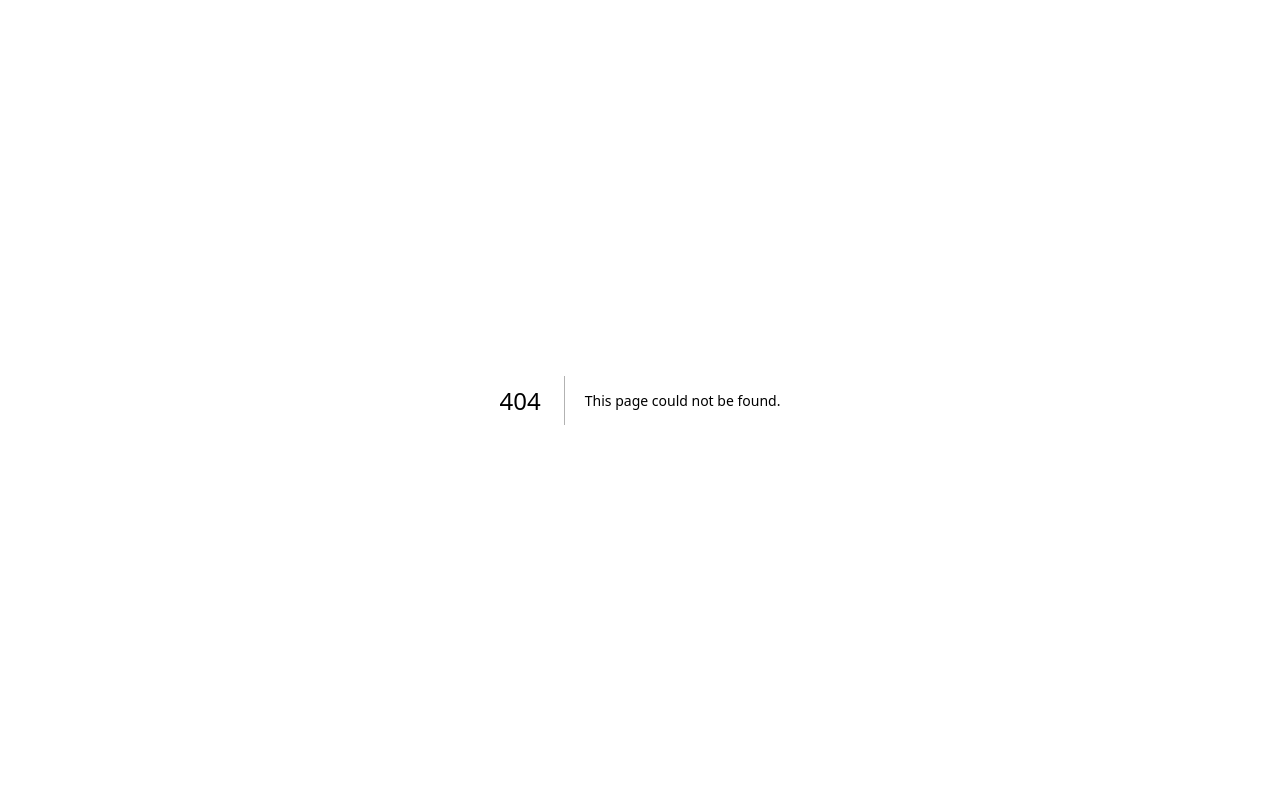
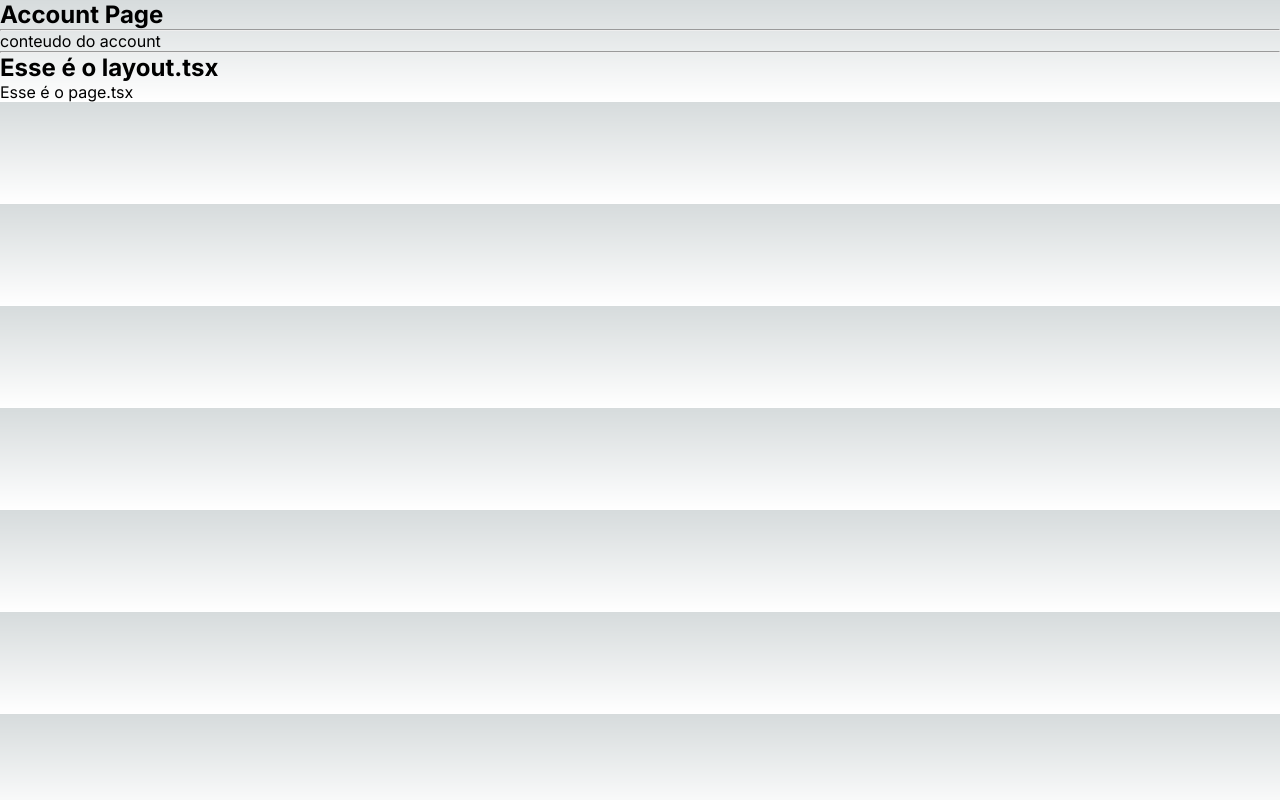
Before and after one commit to LoriaLawrenceZ/GROVIER-frontend, a Next.js app: page /account in a window 1280 px wide. Before the commit this address had no page. Built offline with nearby package versions, Linux system fonts and the light colour scheme.

Commit message:
[chore][feat] Adding pages to learn routing
Signed-off-by: Lorenzo O. Zimbres <97912499+LoriaLawrenceZ@users.noreply.github.com>

```diff
--- /dev/null
+++ b/src/app/account/layout.tsx
@@ -0,0 +1,21 @@
+export default function AccountLayout({
+    children, // will be a page or nested layout
+}: {
+    children: React.ReactNode
+}) {
+    return (
+        <section>
+            <h1>Account Page</h1>
+
+            <hr/>
+
+            {/* Include shared UI here e.g. a header or sidebar */}
+            <p>conteudo do account</p>
+
+            <hr/>
+
+            <h2>Esse é o layout.tsx</h2>
+            {children}
+        </section>
+    );
+}
--- /dev/null
+++ b/src/app/account/page.tsx
@@ -0,0 +1,3 @@
+export default function account() {
+    return <p>Esse é o page.tsx</p>
+}
--- /dev/null
+++ b/src/app/dashboard/page.tsx
@@ -0,0 +1,3 @@
+export default function dashboard() {
+    return <p>Esse é o page.tsx</p>
+}
```
Also changed, not shown: src/app/dashboard/layout.tsx (added, +23 -0 lines).
